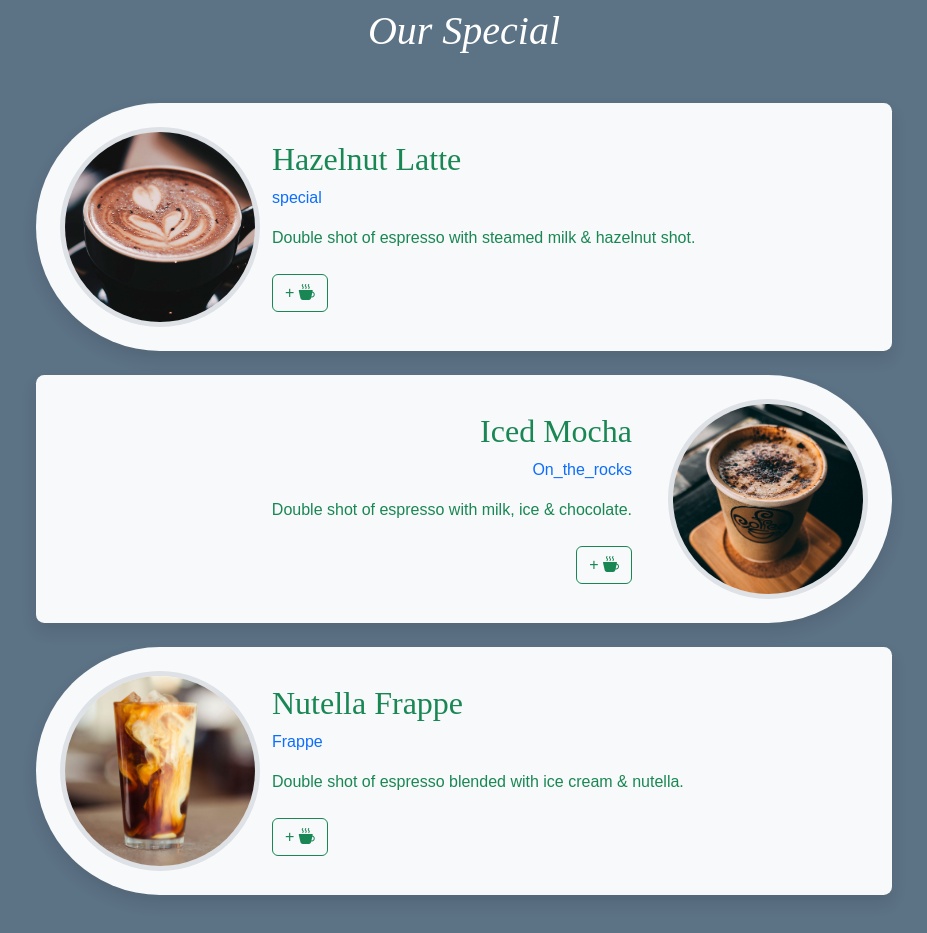
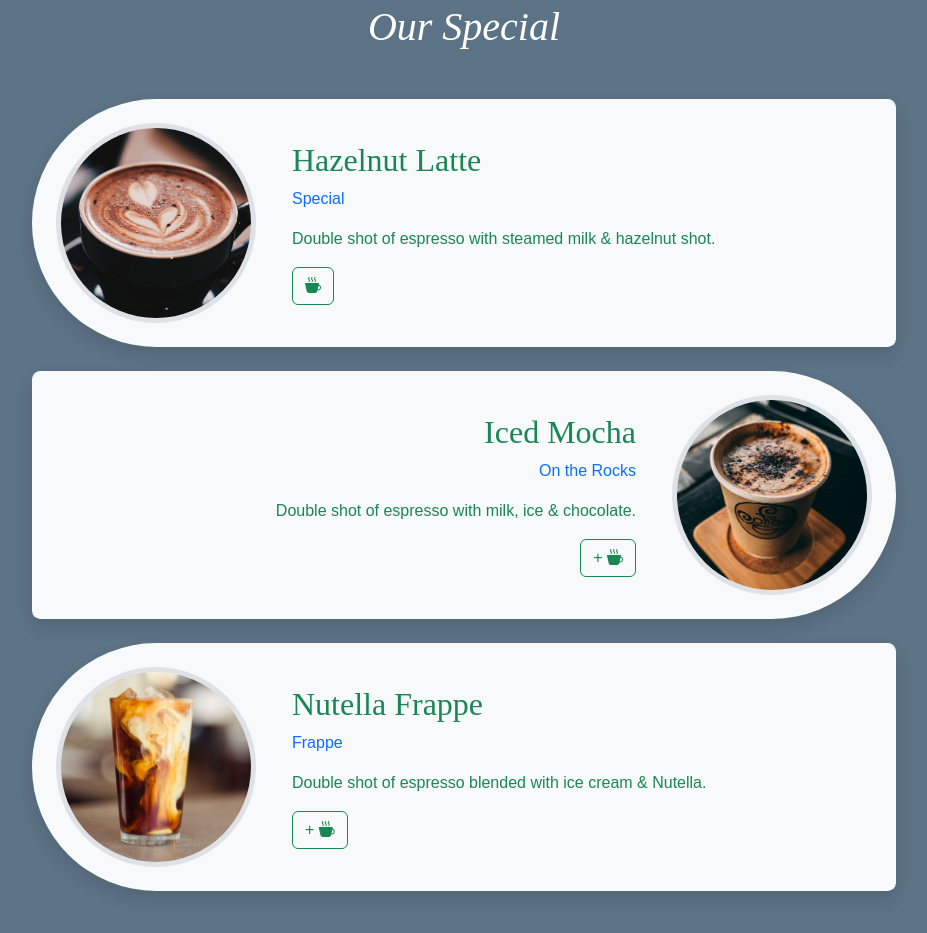
Before and after one commit to krunalbais29/BrewNest, a plain HTML site: page index.html in a window 1280 px wide. Shown: the part 2547-3480 px from the top of the page, without its empty margins (176-1103 px from the left). Drawn offline with nearby package versions, Linux system fonts and the light colour scheme.

Commit message:
third commit

```diff
--- a/index.html
+++ b/index.html
@@ -171,8 +171,8 @@
                   <div class="col-12 col-lg-5 text-center ">
 
                      <div class="row ">
-                        <div class="col-12 col-lg-12 text-center ">
-                            <h1 class=" mb-0 pb-0 "><em>Discover</em></h1>
+                        <div class="col-12 px-5 col-lg-12 text-center ">
+                           <h1 class=" mb-0 pb-0 "><em>Discover</em></h1>
                            <h1 class=""><em>our menu</em></h1>
                            <p class="mt-3">Step into BrewNest, where every cup tells a story. We are passionate about crafting the perfect blend—rich, bold, and brewed to perfection.</p>
                            <a href="./menu.html" class="btn btn-outline-success btn-lg mt-2 tooltip-test " title="Explore menu" ><i class="bi bi-box-arrow-right"></i></a>
@@ -199,35 +199,6 @@
                               <img src="./asset/images/menu-4.jpg" width="100%" class="img-fluid" alt="">
                            </div>
                         </div>
-
-
-                     <!-- <div class="row p-2">
-                        <div class="col-md-6 p-2">
-                           <div class="home-menu1">
-                              <img src="./images/1/drink-4.jpg" width="250" alt="">
-
-                           </div>
-                        </div>
-                        <div class="col-md-6 p-2">
-                           <div class="home-menu1">
-                              <img src="./images/1/drink-4.jpg" width="250" alt="">
-
-                           </div>
-                        </div>
-                        <div class="col-md-6 p-2">
-                           <div class="home-menu1">
-                              <img src="./images/1/drink-4.jpg" width="250" alt="">
-
-                           </div>
-                        </div>
-                        <div class="col-md-6 p-2">
-                           <div class="home-menu1">
-                              <img src="./images/1/drink-4.jpg" width="250" alt="">
-                           </div>
-                        </div>
-                     </div> -->
-
-
                   </div>
                </div>
             </div>
@@ -237,94 +208,52 @@
 
           <!-- section : special -->
 
-          <section class="special mt-1 mb-4 ">
-            <div class="container-fluid special-box  bg-opacity-75 h-100  mt-5 "  >
+          <section class="special mt-1 mb-4">
+            <div class="container-fluid special-box bg-opacity-75 h-100 mt-5">
+               <div class="container my-5 py-5 px-2">
+                  <h1 class="text-white text-center mb-5"><em>Our Special</em></h1>
 
-               <div class="container my-5 ">
-                  <h1 class="text-white text-center mb-5">
-                     <em>Our Special</em>
-                    </h1>
+                  <!-- Special Item 1 -->
+                  <div class="special special-1 p-4 mb-4 bg-light text-success w-100 h-100 d-flex align-items-center">
+                     <img class="border border-5 rounded-circle img-fluid me-4" alt="Hazelnut Latte" height="200" src="./asset/images/menu-1.jpg" width="200"/>
+                     <div class="container-fluid">
+                        <h2>Hazelnut Latte</h2>
+                        <p class="role text-primary">Special</p>
+                        <p>Double shot of espresso with steamed milk & hazelnut shot.</p>
+                        <button type="button" class="btn btn-outline-success">
+                           <i class="bi bi-cup-hot-fill"></i>
+                        </button>
+                     </div>
+                  </div>
 
+                  <!-- Special Item 2 -->
+                  <div class="special special-2 p-4 mb-4 bg-light text-success w-100 h-100 d-flex align-items-center flex-row-reverse">
+                     <img class="border border-5 rounded-circle img-fluid ms-4" alt="Iced Mocha" height="200" src="./asset/images/menu-2.jpg" width="200"/>
+                     <div class="container-fluid">
+                        <h2>Iced Mocha</h2>
+                        <p class="role text-primary">On the Rocks</p>
+                        <p>Double shot of espresso with milk, ice & chocolate.</p>
+                        <button type="button" class="btn btn-outline-success">
+                           + <i class="bi bi-cup-hot-fill"></i>
+                        </button>
+                     </div>
+                  </div>
 
-                    <div class=" special special-1 p-4 mb-4 bg-light text-success w-100 h-100 ">
-
-                       <img class=" border border-5 rounded-circle img-fluid " alt="Portrait of a person named Jonyro" height="200" src="./asset/images/menu-1.jpg" width="200"/>
-
-                       <div class="container-fluid">
-                          <div class="">
-                             <h2>
-                                Hazelnut Latte
-                             </h2>
-                             <p class="role text-primary">
-                                 special
-                             </p>
-                             <p>
-                                Double shot of espresso with steamed milk & hazelnut shot.
-                             </p>
-                          </div>
-                          <div class="quote-icon quote-icon-right">
-                                <abbr title="Like the comment">
-                                   <button type="button" class="btn btn-outline-success"> + <i class="bi bi-cup-hot-fill"></i>  </button>
-                                </abbr>
-                          </div>
-                       </div>
-                    </div>
-
-
-
-                    <div class="special special-2 p-4 mb-4 bg-light text-success w-100 h-100 ">
-
-
-                       <div class="container-fluid me-4 ">
-                           <div class="">
-                                 <h2>
-                                    Iced Mocha
-                                 </h2>
-                                 <p class="role text-primary">
-                                    On_the_rocks
-                                 </p>
-                                 <p>
-                                    Double shot of espresso with milk, ice & chocolate.
-                                 </p>
-                           </div>
-                              <div class="quote-icon quote-icon-right">
-                                 <button type="button" class="btn btn-outline-success"> + <i class="bi bi-cup-hot-fill"></i></button>
-                              </div>
-                       </div>
-
-                       <img class=" border border-5 rounded-circle img-fluid " alt="Portrait of a person named Jonyro" height="200" src="./asset/images/menu-2.jpg" width="200"/>
-
-                    </div>
-
-
-
-                    <div class="special special-1 p-4 mb-4 bg-light text-success w-100 h-100 ">
-
-                       <img class=" border border-5 rounded-circle img-fluid " alt="Portrait of a person named Jonyro" height="200" src="./asset/images/menu-3.jpg" width="200"/>
-
-                       <div class="container-fluid">
-                          <div class="">
-                             <h2>
-                                 Nutella Frappe
-                             </h2>
-                             <p class="role text-primary">
-                                Frappe
-                             </p>
-                             <p>
-                              Double shot of espresso blended with ice cream & nutella.
-                             </p>
-                          </div>
-                          <div class="quote-icon quote-icon-right">
-                             <button type="button" class="btn btn-outline-success"> + <i class="bi bi-cup-hot-fill"></i></button>
-                          </div>
-                       </div>
-                    </div>
-
-
+                  <!-- Special Item 3 -->
+                  <div class="special special-1 p-4 mb-4 bg-light text-success w-100 h-100 d-flex align-items-center">
+                     <img class="border border-5 rounded-circle img-fluid me-4" alt="Nutella Frappe" height="200" src="./asset/images/menu-3.jpg" width="200"/>
+                     <div class="container-fluid">
+                        <h2>Nutella Frappe</h2>
+                        <p class="role text-primary">Frappe</p>
+                        <p>Double shot of espresso blended with ice cream & Nutella.</p>
+                        <button type="button" class="btn btn-outline-success">
+                           + <i class="bi bi-cup-hot-fill"></i>
+                        </button>
+                     </div>
+                  </div>
                </div>
             </div>
          </section>
-
 
           <!-- section 2 : Reservation -->
 
--- a/style.css
+++ b/style.css
@@ -122,11 +122,7 @@ section{
 
 /* special coffee */
 .special-box{
-   width: 100%;
-   float: left;
    background-color: #5C7285;
-   background-size: 100% 100%;
-   background-repeat: no-repeat;
    padding: 0px 200px;
 }
 
@@ -146,27 +142,12 @@ section{
 .special-2 > .container-fluid{
    text-align: right;
 }
-.special img{
-   position: relative;
-   transition-duration: 1s;
-}
-
-.special img :hover{
-   position: relative;
-   transform: scale(1.5,1.5);
-}
 
 
-
-.special .quote-icon {
-   font-size: 2rem;
-   color: white;
-}
 
 @media (max-width: 768px) {
 
    .special-box{
-
       padding: 0px 0px;
    }
    .special {
@@ -225,9 +206,9 @@ section{
 
 }
 
-.menu1{
+/* .menu1{
    height: 450px;
-}
+} */
 
 
 
```
Also changed, not shown: about.html (+7 -9 lines), rough.html (added, +103 -0 lines).
